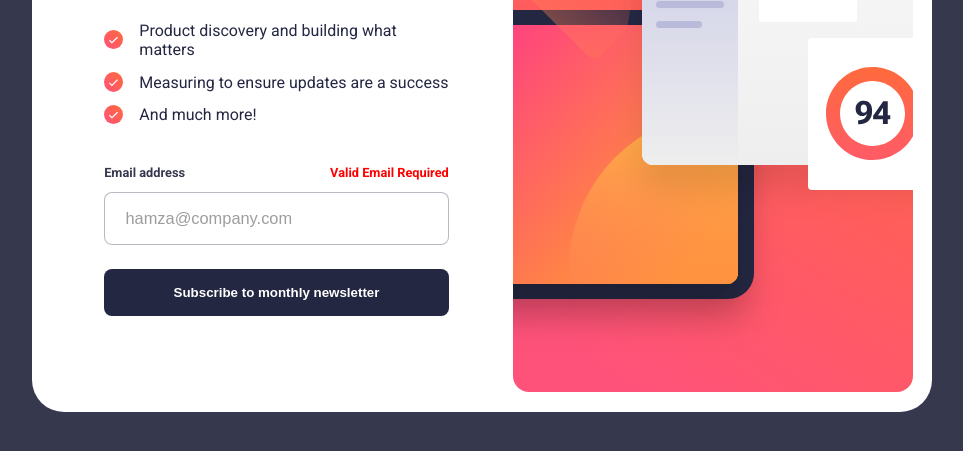
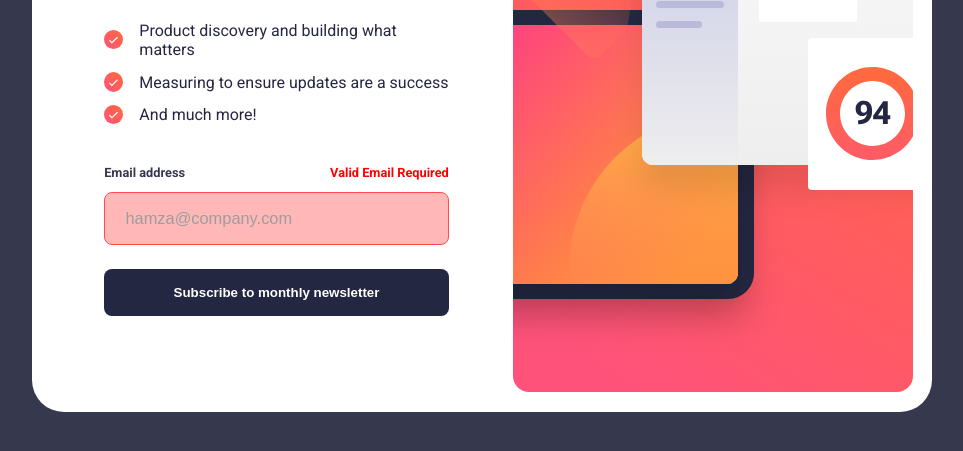
Before and after one commit to Hamza0053/Newsletter-sign-up-form-with-success-message, a plain HTML site: page index.html in a window 1280 px wide. Both pictures are taken after a click on the button "Subscribe to monthly newsletter". Shown: the part 305-756 px from the top of the page, without its empty margins (158-1121 px from the left). Drawn offline with Linux system fonts and the light colour scheme.

Commit message:
add background and border color on input

```diff
--- a/app.js
+++ b/app.js
@@ -18,6 +18,9 @@ function subscribe(){
     else{
         console.log("not mated")
         emailfield.style.color="red"
+         emailfield.style.backgroundColor=" rgba(255, 0, 0, 0.404)"
+         emailfield.style.borderColor="red"
+
         emailerror.style.display="block"
     }
 }
--- a/style.css
+++ b/style.css
@@ -112,6 +112,7 @@ button{
     padding: 1rem .7rem;
     border-radius: .5rem;
 
+
 }
 button:hover{
     background-image:linear-gradient(
```
